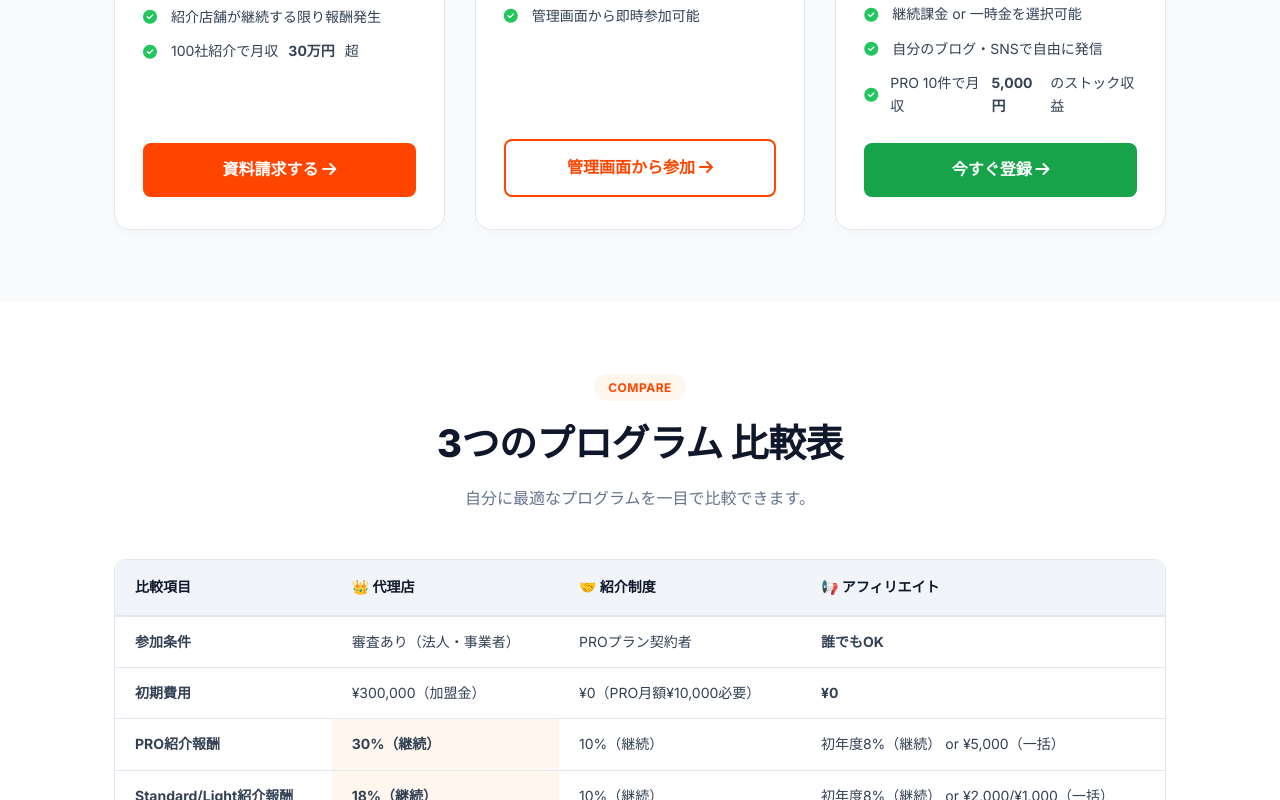
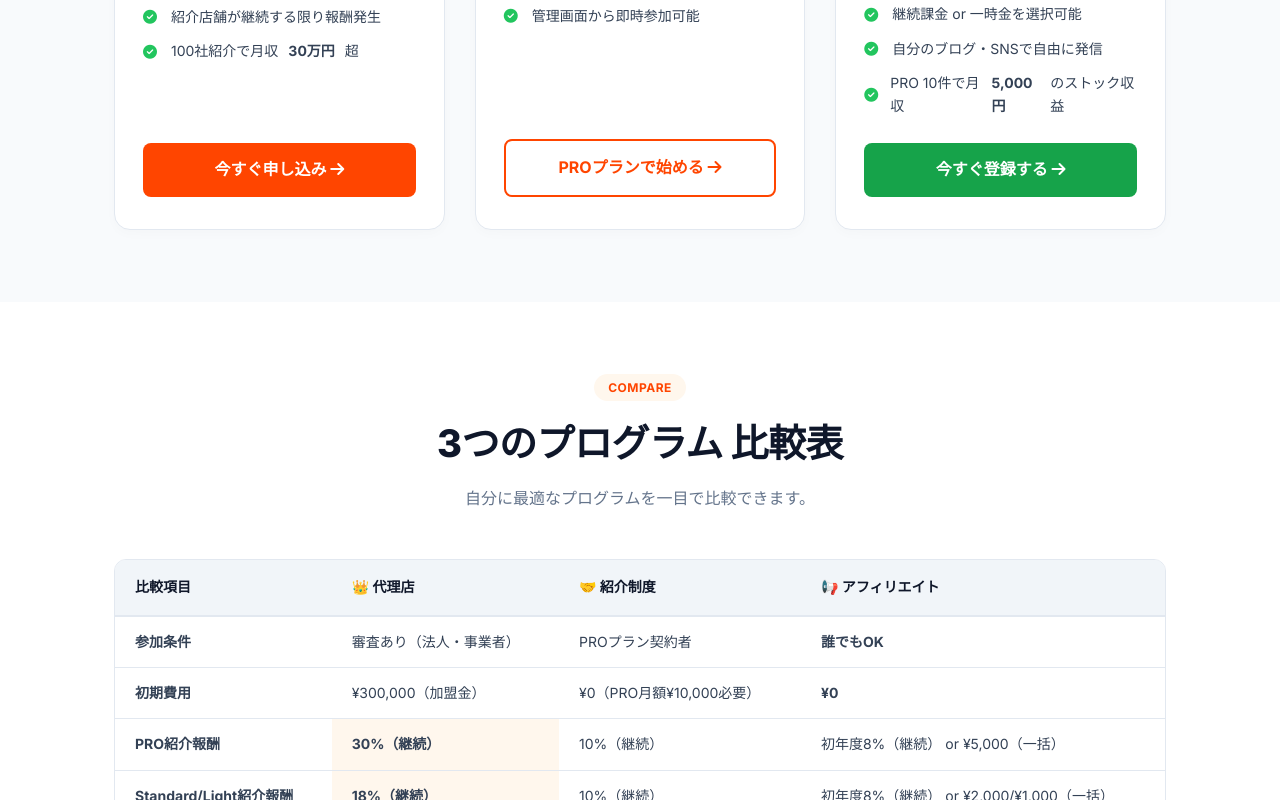
Before and after one commit to thellcishii-lang/push-taro, a Next.js app: page /partners in a window 1280 px wide. Shown: the part 2000-2800 px from the top of the page. Built offline with nearby package versions, Linux system fonts and the light colour scheme; no server answers.

Commit message:
Update call-to-action text in page.tsx

```diff
--- a/app/partners/page.tsx
+++ b/app/partners/page.tsx
@@ -163,7 +163,7 @@ export default function ProgramsPage() {
               </ul>
 
               <Link href="/agency" className="cta-link">
-                資料請求する <i className="fas fa-arrow-right"></i>
+                今すぐ申し込み <i className="fas fa-arrow-right"></i>
               </Link>
             </div>
 
@@ -187,8 +187,8 @@ export default function ProgramsPage() {
                 <li><i className="fas fa-check-circle"></i> 管理画面から即時参加可能</li>
               </ul>
 
-              <Link href="/admin" className="cta-link outline">
-                管理画面から参加 <i className="fas fa-arrow-right"></i>
+              <Link href="/signup" className="cta-link outline">
+                PROプランで始める <i className="fas fa-arrow-right"></i>
               </Link>
             </div>
 
@@ -213,7 +213,7 @@ export default function ProgramsPage() {
               </ul>
 
               <Link href="/affiliate/signup" className="cta-link green">
-                今すぐ登録 <i className="fas fa-arrow-right"></i>
+                今すぐ登録する <i className="fas fa-arrow-right"></i>
               </Link>
             </div>
           </div>
@@ -401,19 +401,19 @@ export default function ProgramsPage() {
               <div className="icon">👑</div>
               <h4>代理店パートナー</h4>
               <div className="sub">審査あり｜最大収益</div>
-              <Link href="/agency" className="btn-small">資料請求する</Link>
+              <Link href="/agency" className="btn-small">今すぐ始める</Link>
             </div>
             <div className="item">
               <div className="icon">🤝</div>
               <h4>紹介制度</h4>
               <div className="sub">PRO限定｜実質無料</div>
-              <Link href="/admin" className="btn-small outline">管理画面から参加</Link>
+              <Link href="/sugnup" className="btn-small outline">PROプランで始める</Link>
             </div>
             <div className="item">
               <div className="icon">📢</div>
               <h4>アフィリエイト</h4>
               <div className="sub">誰でもOK｜0円スタート</div>
-              <Link href="/affiliate/signup" className="btn-small">今すぐ登録</Link>
+              <Link href="/affiliate/signup" className="btn-small">今すぐ登録する</Link>
             </div>
           </div>
 
```
